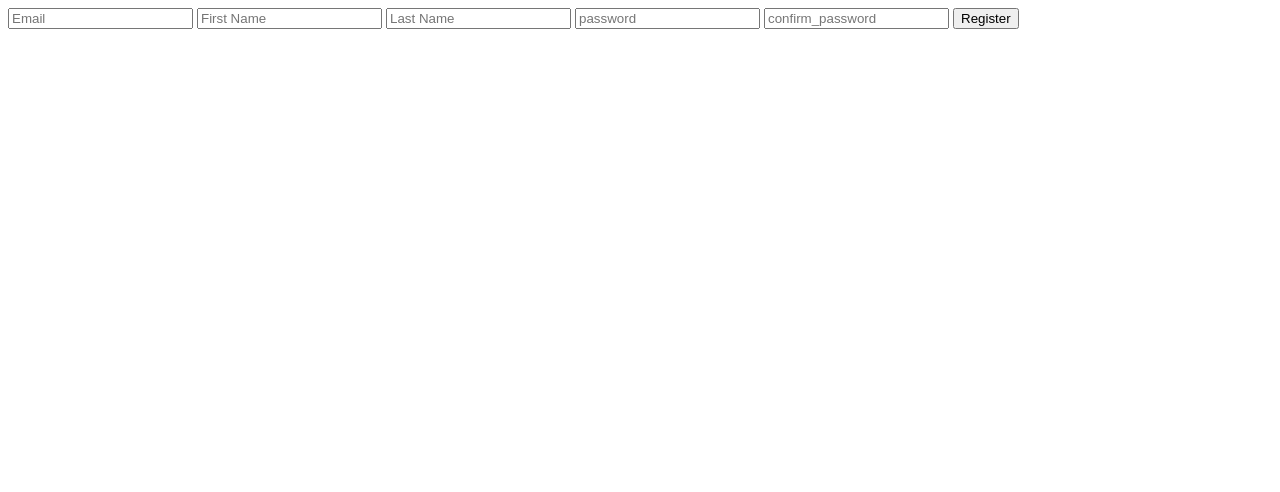
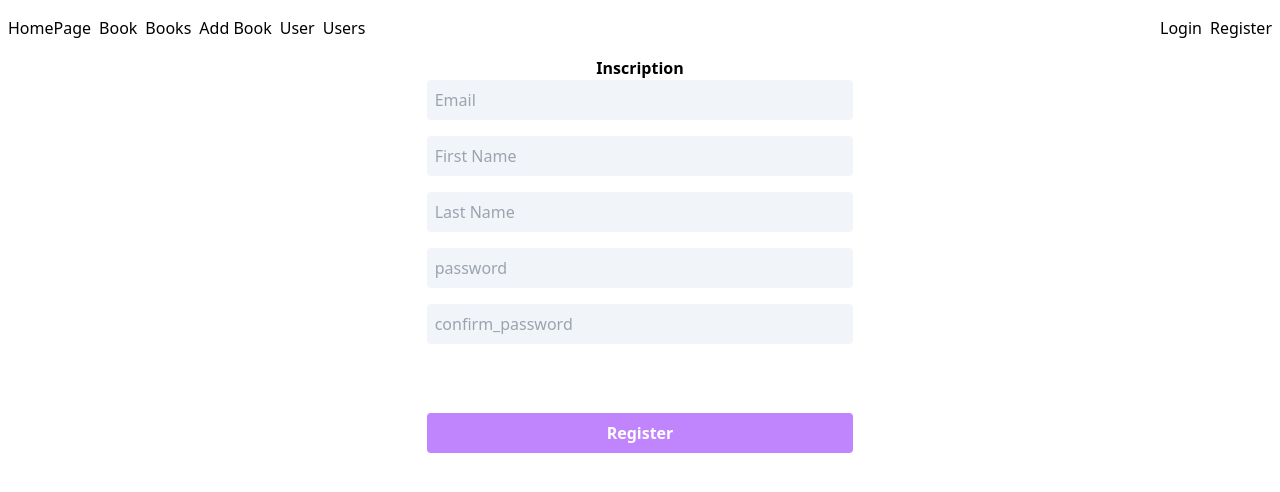
Before and after one commit to jules-jean-louis1/super-week, a PHP site: the page made by src/View/register.php in a window 1280 px wide. Shown: the top 492 px of the page. Run offline with PHP 8.4, Linux system fonts and the light colour scheme; the template is opened without the code that fills it, so the values that code supplies are empty; some libraries are stand-ins or nearby versions.

Commit message:
rework Register avec JS

```diff
--- a/public/script/script.js
+++ b/public/script/script.js
@@ -6,6 +6,7 @@ const displayAllBooks = document.querySelector('#displayAllBooks');
 const btnSpecificUser = document.querySelector('#btnSpecificUser');
 const btnSpecificBook = document.querySelector('#btnSpecificBook');
 const formLogin = document.querySelector('#formLogin');
+const formRegister = document.querySelector('#formRegister');
 
 if (formAddBook) {
     formAddBook.addEventListener('submit', (e) => {
@@ -234,7 +235,7 @@ if (formLogin) {
                     Alert.innerHTML = '';
                     Alert.innerHTML = `
                         <p class="text-green-500 p-2 border-2 border-green-500 bg-green-500 bg-opacity-10 rounded">${data.success}</p>
-`                       ;
+                        `;
                     setTimeout(() => {
                         window.location.replace('/super-week');
                     } , 2500);
@@ -242,3 +243,47 @@ if (formLogin) {
             });
     });
 }
+// Register
+function alertSmall(data, selector) {
+    if (data) {
+        selector.innerHTML = '';
+        selector.innerHTML = data;
+    }
+}
+if (formRegister) {
+    formRegister.addEventListener('submit', async (e) => {
+        e.preventDefault();
+        await fetch('/super-week/register', {
+            method: 'POST',
+            body: new FormData(formRegister)
+        })
+            .then(res => res.json())
+            .then(data => {
+                console.log(data);
+                const smallFirstName = document.querySelector('#errorfName');
+                const smallLastName = document.querySelector('#errorlName');
+                const smallEmail = document.querySelector('#errorEmail');
+                const smallPassword = document.querySelector('#errorPassword');
+                const smallPasswordConfirm = document.querySelector('#errorC_Password');
+                const Alert = document.querySelector('#alertError');
+
+                alertSmall(data.fname, smallFirstName);
+                alertSmall(data.lname, smallLastName);
+                alertSmall(data.email, smallEmail);
+                alertSmall(data.password, smallPassword);
+                alertSmall(data.c_password, smallPasswordConfirm);
+                if (data.error) {
+                    Alert.innerHTML = '';
+                    Alert.innerHTML = `
+                        <p class="text-red-500 p-2 border-2 border-red-500 bg-red-500 bg-opacity-10 rounded">${data.error}</p>
+                    `;
+                }
+                if (data.success) {
+                    Alert.innerHTML = '';
+                    Alert.innerHTML = `
+                    <p class="text-green-500 p-2 border-2 border-green-500 bg-green-500 bg-opacity-10 rounded">${data.success}</p>
+                    `;
+                }
+                });
+            });
+}
--- a/src/Controller/AuthController.php
+++ b/src/Controller/AuthController.php
@@ -59,7 +59,9 @@ class AuthController
                 $errors['email'] = 'L\'email existe déjà';
             }
         }
-        require_once __DIR__ . '/../View/register.php';
+        header('Content-Type: application/json');
+        echo json_encode($errors);
+        exit();
     }
     public function showLoginForm()
     {
--- a/src/View/register.php
+++ b/src/View/register.php
@@ -1,27 +1,31 @@
-<form action="" method="post">
-    <input type="text" name="Email" placeholder="Email">
-    <?php if (isset($errors['email'])): ?>
-        <div class="error"><?= $errors['email'] ?></div>
-    <?php endif ?>
+<html lang="fr">
+<head>
+    <meta charset="UTF-8">
+    <meta name="viewport" content="width=device-width, user-scalable=no, initial-scale=1.0, maximum-scale=1.0, minimum-scale=1.0">
 
-    <input type="text" name="fname" placeholder="First Name">
-    <?php if (isset($errors['fname'])): ?>
-        <div class="error"><?= $errors['fname'] ?></div>
-    <?php endif ?>
-
-    <input type="text" name="lname" placeholder="Last Name">
-    <?php if (isset($errors['lname'])): ?>
-        <div class="error"><?= $errors['lname'] ?></div>
-    <?php endif ?>
-
-    <input type="password" name="Password" placeholder="password">
-    <?php if (isset($errors['password'])): ?>
-        <div class="error"><?= $errors['password'] ?></div>
-    <?php endif ?>
-
-    <input type="password" name="confirm_password" placeholder="confirm_password">
-    <?php if (isset($errors['confirm_password'])): ?>
-        <div class="error"><?= $errors['confirm_password'] ?></div>
-    <?php endif ?>
-    <button type="submit">Register</button>
-</form>
+    <script src="https://cdn.tailwindcss.com"></script>
+    <meta http-equiv="X-UA-Compatible" content="ie=edge">
+    <title>Inscription</title>
+</head>
+<body>
+<?php require_once __DIR__ . '/../../elements/header.php'; ?>
+<h1 class="text-center font-bold">Inscription</h1>
+<div class="flex items-center justify-center">
+    <form action="" method="post" id="formRegister" class="flex flex-col space-y-2 w-1/3">
+        <input type="text" name="Email" placeholder="Email" class="bg-slate-100 rounded p-2">
+        <div id="errorEmail"></div>
+        <input type="text" name="fname" placeholder="First Name"  class="bg-slate-100 rounded p-2">
+        <div id="errorfName"></div>
+        <input type="text" name="lname" placeholder="Last Name" class="bg-slate-100 rounded p-2">
+        <div id="errorlName"></div>
+        <input type="password" name="Password" placeholder="password" class="bg-slate-100 rounded p-2">
+        <div id="errorPassword"></div>
+        <input type="password" name="confirm_password" placeholder="confirm_password" class="bg-slate-100 rounded p-2">
+        <div id="errorC_Password"></div>
+        <div id="alertError" class="h-[45px]"></div>
+        <button type="submit" class="bg-purple-400 p-2 text-white font-semibold rounded">Register</button>
+    </form>
+</div>
+</body>
+<script defer src="/super-week/public/script/script.js"></script>
+</html>
```
Also changed, not shown: index.php (+0 -13 lines).
